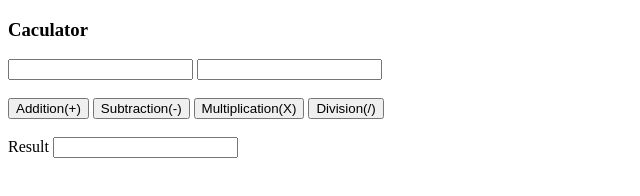
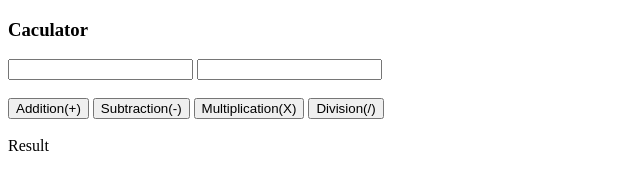
Before and after one commit to NgocTrungTran/CGJavaScript, a plain HTML site: page BTUngdungMT/index.html in a window 1280 px wide. Shown: the whole page, without its empty margins (0-640 px from the left). Drawn offline with Linux system fonts and the light colour scheme.

Commit message:
BT Ung dung may tinh

```diff
--- a/BTUngdungMT/index.html
+++ b/BTUngdungMT/index.html
@@ -23,7 +23,7 @@
     <br>
     <div>
         <label>Result</label>
-        <input type="number" id="result">
+        <input type="number" id="result" style="border:none; outline:none">
     </div>
     </form>
 </body>
```
